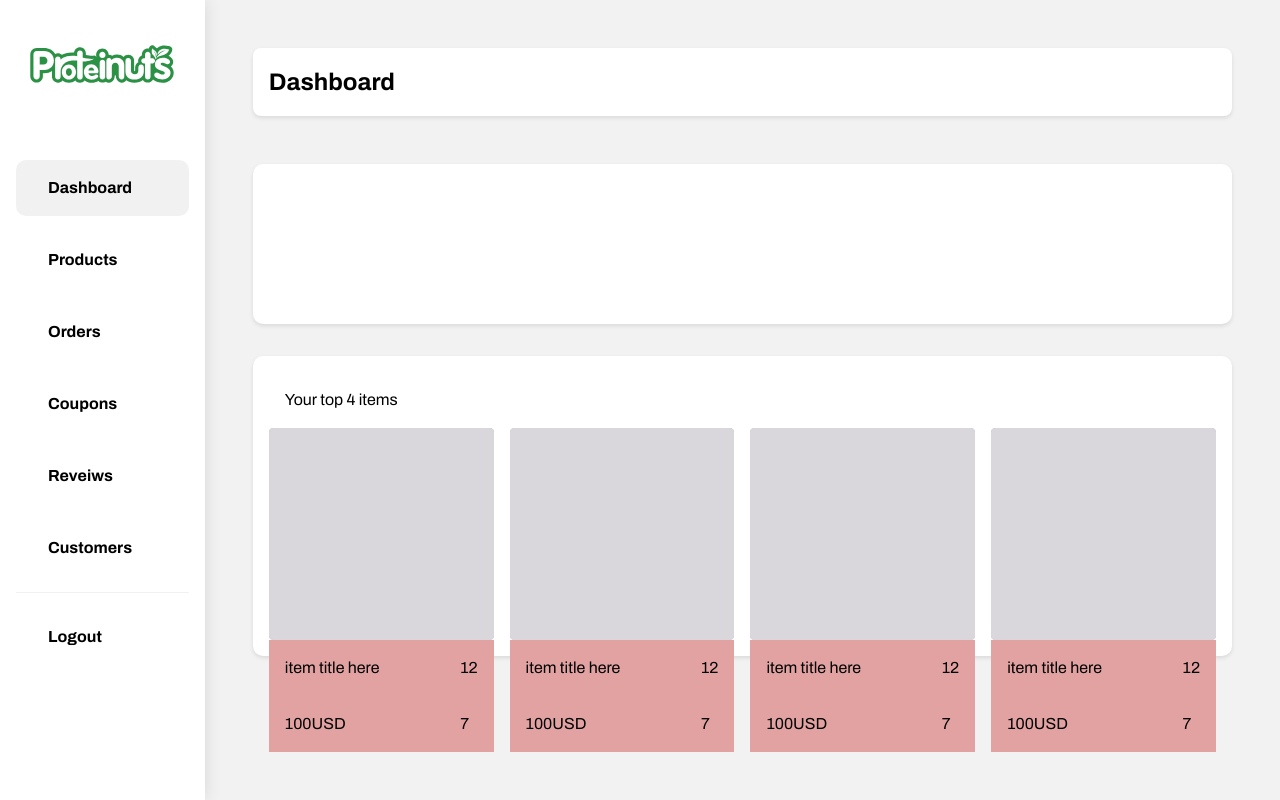
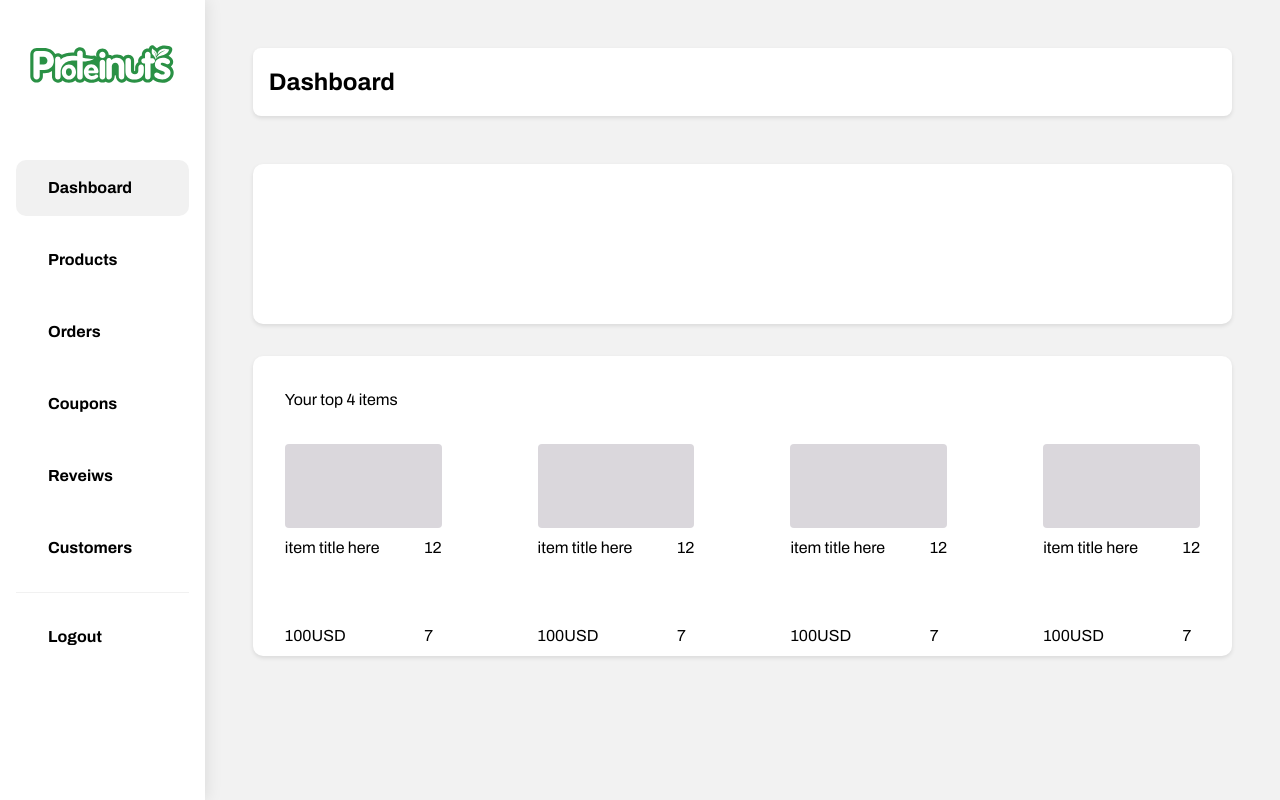
Before and after one commit to Arjunliljo/ProteinNutAdmin, a React (Vite) app: page /dashboard in a window 1280 px wide. Built offline with nearby package versions, Linux system fonts and the light colour scheme.

Commit message:
fixed dashbord container box

```diff
--- a/Sass/page/_dashboard.scss
+++ b/Sass/page/_dashboard.scss
@@ -20,54 +20,43 @@
     background-color: $white;
     border-radius: 10px;
     box-shadow: $shadow;
-
   }
   &__griid {
-   height: 100% ;
+    height: 100%;
     width: 100%;
 
     @include flex(between);
-  gap: 1rem;
-
+    gap: 6rem;
   }
 
-
-
   &__griid_items {
- background-color: rgb(12, 136, 136);
     height: 100%;
     flex: 1;
- margin: auto;
     border-radius: 5px;
     flex-direction: column;
-//  flex:1;
   }
 
-
-  & p{
-    padding: 1rem;
+  & p {
     font-size: medium;
+    padding: 2rem 0;
   }
 }
 
-
-.detailsContainer2{
+.detailsContainer2 {
   display: flex;
   flex-direction: column;
-  padding: 1rem;
-
-  &__item_details{
-    background-color: rgb(226, 162, 162);
-    @include flex(between)
-
+  padding: 0 2rem;
+  &__item_details {
+    @include flex(between);
+    height: 8rem;
   }
 }
-.product_item{
+.product_item {
   background-color: rgb(218, 215, 220);
-  height: 100%;
+  height: calc(100% - 8rem);
   width: 100%;
   border-radius: 4px;
 }
-.product_item_detai{
-  @include flex(between)
+.product_item_detai {
+  @include flex(between);
 }
--- a/css/style.css
+++ b/css/style.css
@@ -150,36 +150,34 @@ li {
   display: flex;
   align-items: center;
   justify-content: space-between;
-  gap: 1rem;
+  gap: 6rem;
 }
 .detailsContainer__griid_items {
-  background-color: rgb(12, 136, 136);
   height: 100%;
   flex: 1;
-  margin: auto;
   border-radius: 5px;
   flex-direction: column;
 }
 .detailsContainer p {
-  padding: 1rem;
   font-size: medium;
+  padding: 2rem 0;
 }
 
 .detailsContainer2 {
   display: flex;
   flex-direction: column;
-  padding: 1rem;
+  padding: 0 2rem;
 }
 .detailsContainer2__item_details {
-  background-color: rgb(226, 162, 162);
   display: flex;
   align-items: center;
   justify-content: space-between;
+  height: 8rem;
 }
 
 .product_item {
   background-color: rgb(218, 215, 220);
-  height: 100%;
+  height: calc(100% - 8rem);
   width: 100%;
   border-radius: 4px;
 }
--- a/src/page/dashboard/components/detailsContainer/DetailsItems.jsx
+++ b/src/page/dashboard/components/detailsContainer/DetailsItems.jsx
@@ -1,14 +1,10 @@
-import React from 'react'
-
 export const DetailsItems = () => {
   return (
+    <div className="detailsContainer__griid_items">
+      <div className="product_item"></div>
 
-        <div className="detailsContainer__griid_items">
-
-            <div className='product_item'></div>
-
-            <div className='detailsContainer2__item_details'>
-                <div className='product_item_detail'>
+      <div className="detailsContainer2__item_details">
+        <div>
           <p>item title here</p>
           <p>100USD</p>
         </div>
@@ -17,10 +13,6 @@ export const DetailsItems = () => {
           <p>7</p>
         </div>
       </div>
-
     </div>
-
-
-
-    )
-}
+  );
+};
```
Also changed, not shown: 1 other file (tests, documents, lock files or other folders). Lines whose indentation alone changed are shown as unchanged.
